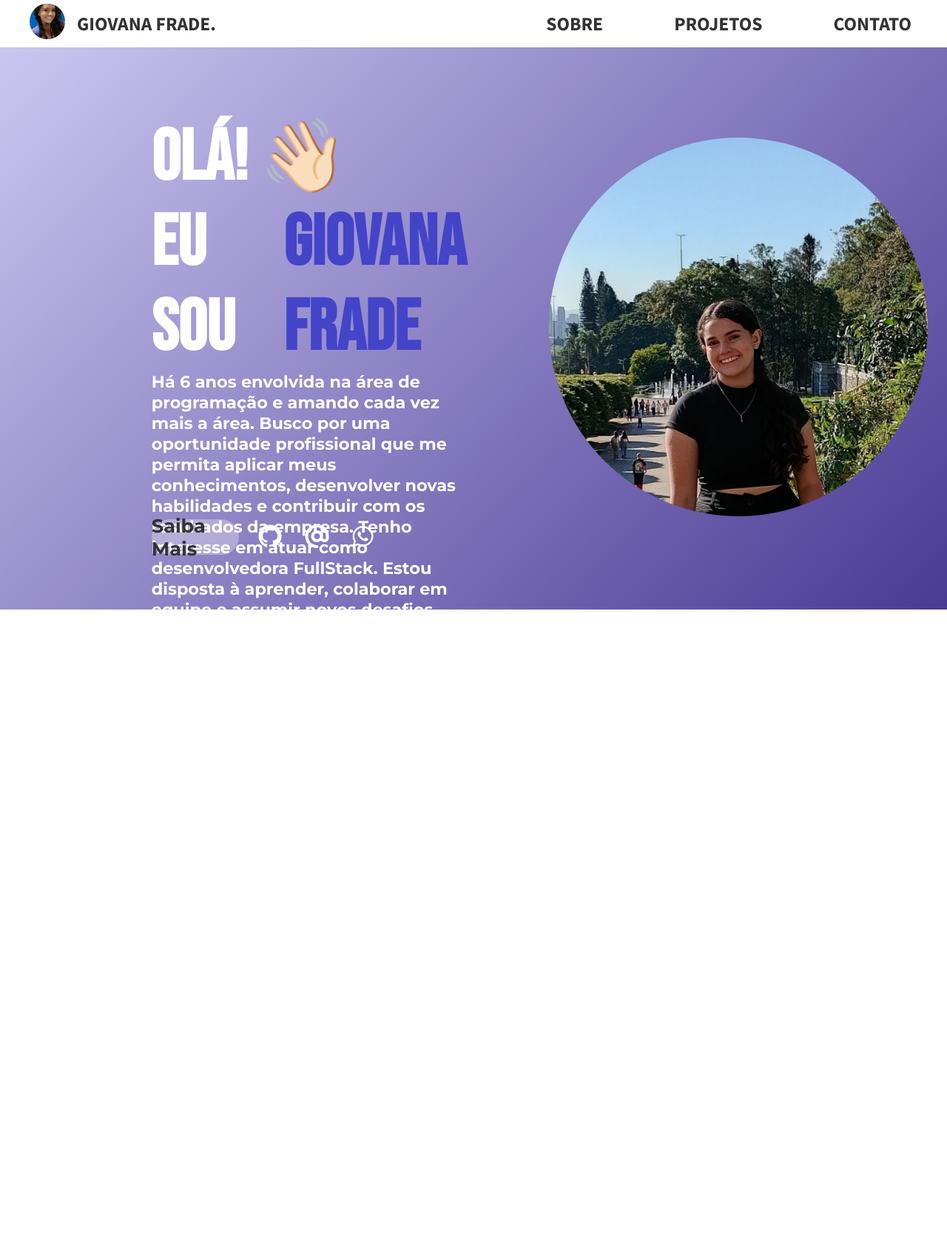
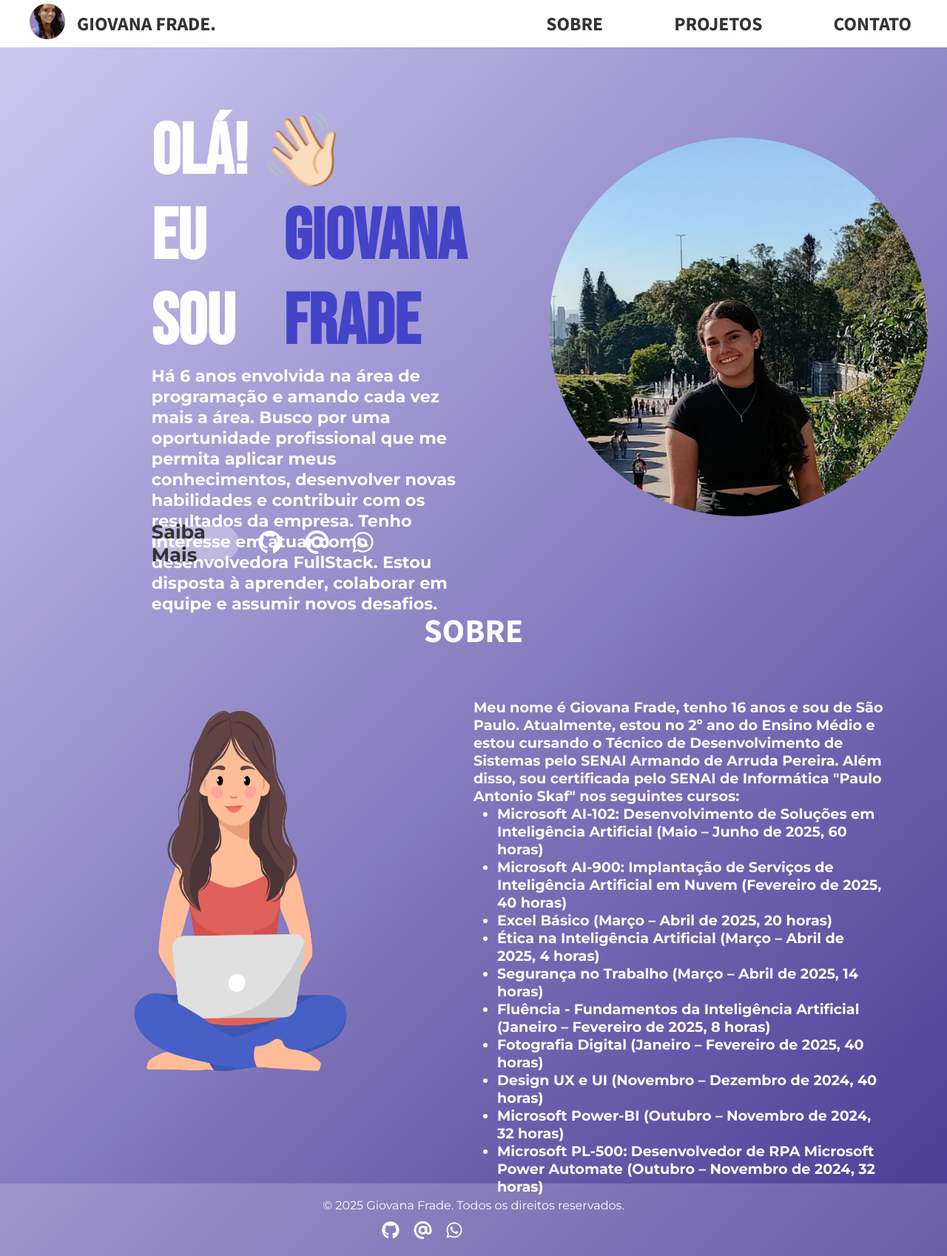
Before and after one commit to giovanafrade/portfolio, a PHP site: page / in a window 1280 px wide. Shown: the whole page at 74% size. Before the commit the page ends 824 px from the top, so only its background shows below. Run offline with PHP 8.4, Linux system fonts and the light colour scheme; some libraries are stand-ins or nearby versions.

Commit message:
atualizações

```diff
--- a/index.html
+++ b/index.html
@@ -11,6 +11,7 @@
         <link href="https://fonts.googleapis.com/css2?family=Source+Sans+Pro:wght@400;600;700;900&amp;display=swap" rel="stylesheet">
         <link href="https://fonts.googleapis.com/css2?family=Bebas+Neue&display=swap" rel="stylesheet">
         <script src="https://kit.fontawesome.com/167f6b34b8.js" crossorigin="anonymous"></script>
+        <link href="https://cdnjs.cloudflare.com/ajax/libs/font-awesome/6.4.0/css/all.min.css" rel="stylesheet">
     </head>
     <body>
         <header class="header">
@@ -22,16 +23,15 @@
             <div class="nav-header">
                 <ul>
                     <li>
-                        <a href="index.html#sobre">Sobre</a>
+                        <a href="index.html#sobre" id="sobre-header">Sobre</a>
                     </li>
                     <li>
-                        <a href="index.html#projetos">Projetos</a>
+                        <a href="index.html#projetos" id="projetos-header">Projetos</a>
                     </li>
                     <li>
-                        <a href="index.html#contato">Contato</a>
+                        <a href="index.html#contato" id="contato-header">Contato</a>
                     </li>
                 </ul>
-
             </div>
         </header>
         <div class="home" id="home">
@@ -62,9 +62,55 @@
                 </div>
             </div>
             <div class="img-home-main">
-                <img src="media/fotogiovana.jpeg" class="img-home"/>
+                <div class="box">
+                    <img src="media/fotogiovana.jpeg" class="img-home"/>
+                </div>
             </div>
         </div>
+        <div id="sobre">
+            <h1>sobre</h1>
+            <div class="tela-sobre">
+                <div class="foto-sobre">
+                    <img src="media/mulher.png">
+                </div>
+                <div class="texto-sobre">
+                    <p>Meu nome é Giovana Frade, tenho 16 anos e sou de São Paulo. Atualmente, estou no 2º ano do Ensino Médio e estou cursando o Técnico de Desenvolvimento de Sistemas pelo SENAI Armando de Arruda Pereira. Além disso, sou certificada pelo SENAI de Informática "Paulo Antonio Skaf" nos seguintes cursos: </p>
+                    <ul>
+                        <li>Microsoft AI-102: Desenvolvimento de Soluções em Inteligência Artificial (Maio – Junho de 2025, 60 horas)</li>
+                        <li>Microsoft AI-900: Implantação de Serviços de Inteligência Artificial em Nuvem (Fevereiro de 2025, 40 horas)</li>
+                        <li>Excel Básico (Março – Abril de 2025, 20 horas)</li>
+                        <li>Ética na Inteligência Artificial (Março – Abril de 2025, 4 horas) </li>
+                        <li>Segurança no Trabalho (Março – Abril de 2025, 14 horas)</li>
+                        <li>Fluência - Fundamentos da Inteligência Artificial (Janeiro – Fevereiro de 2025, 8 horas)</li>
+                        <li>Fotografia Digital (Janeiro – Fevereiro de 2025, 40 horas)</li>
+                        <li>Design UX e UI (Novembro – Dezembro de 2024, 40 horas)</li>
+                        <li>Microsoft Power-BI (Outubro – Novembro de 2024, 32 horas)</li>
+                        <li>Microsoft PL-500: Desenvolvedor de RPA Microsoft Power Automate (Outubro – Novembro de 2024, 32 horas)</li>
+                    </ul>
+                    <p></p>
+                </div>
+            </div>
+        </div>
+        <footer class="footer">
+            <div class="container">
+            <div class="row align-items-center">
+                <div class="col-md-6 text-center text-md-start mb-3 mb-md-0">
+                <p class="mb-0">&copy; 2025 Giovana Frade. Todos os direitos reservados.</p>
+                </div>
 
+                <div class="col-md-6 text-center text-md-end">
+                <div class="social-icons">
+                    <a href="https://github.com/giovanafrade" target="_blank"><i class="fa-brands fa-github" id="github"></i></a>
+                    <a href="mailto:13gialves@gmail.com" target="_blank"><i class="fa-solid fa-at" id="email"></i></a>
+                    <a href="https://wa.me/5511957150430?text=Ol%C3%A1!" target="_blank"><i class="fa-brands fa-whatsapp" id="whatsapp"></i></a>
+                    <!-- <a href="#" aria-label="Facebook"><i class="fab fa-facebook"></i></a>
+                    <a href="#" aria-label="Twitter"><i class="fab fa-twitter"></i></a>
+                    <a href="#" aria-label="Instagram"><i class="fab fa-instagram"></i></a>
+                    <a href="#" aria-label="LinkedIn"><i class="fab fa-linkedin"></i></a> -->
+                </div>
+                </div>
+            </div>
+            </div>
+        </footer>
     </body>
 </html>
--- a/style.css
+++ b/style.css
@@ -46,10 +46,13 @@
   align-content: center;
   border-radius: 50px;
   margin-left: 1.5rem;
-  background: #0062b9;
+  background: #9884bd;
 }
 .nome-logo-header{
   align-items: center;
+}
+.nome-logo-header:hover{
+  color: #493a94;
 }
 .nav-header{
   align-items: center;
@@ -71,6 +74,15 @@
    padding: 2.2rem 3rem;
    color: #333;
   }
+}
+#sobre-header:hover{
+  color: #493a94;
+}
+#projetos-header:hover{
+  color: #493a94;
+}
+#contato-header:hover{
+  color: #493a94;
 }
 /* Home */
 .home{
@@ -147,9 +159,7 @@
 }
 .sobre{
   display: flex;
-  justify-content: center;
-  align-content: center;
-  align-items: center;
+  margin-top: 3%;
 }
 .sobre-home{
   width: 30%;
@@ -214,3 +224,90 @@
   align-items: center;
   border-radius: 50%;
 }
+/* Sobre*/
+#sobre{
+  h1{
+    display: flex;
+    align-content: center;
+    justify-content: center;
+    color: #ffffff;
+    text-decoration: none;
+    font-family: 'Source Sans Pro';
+    font-weight: bold;
+    text-transform: uppercase;
+    font-size: 2.8rem;
+  }
+}
+.tela-sobre{
+  width: 100%;
+  height: 90vh;
+  display: flex;
+}
+.foto-sobre{
+  width: 50%;
+  img{
+    margin-left: 25%;
+    margin-top: 10%;
+    display: flex;
+    justify-content: center;
+    align-content: center;
+    width: 50%;
+    height: 70%
+  }
+}
+.texto-sobre{
+  width: 50%;
+  margin-top: 5%;
+  p{
+    width: 90%;
+    word-break: normal;
+    color: #ffffff;
+    text-decoration: none;
+    font-family: "Montserrat", sans-serif;
+    font-weight: bold;
+    font-size: 1.2rem;
+  }
+  ul{
+    margin-left: 5%;
+    width: 82%;
+  }
+  li{
+    word-break: normal;
+    font-family: "Montserrat", sans-serif;
+    font-weight: bold;
+    font-size: 1.2rem;
+    color: #ffffff;
+  }
+}
+
+
+
+
+/* Footer */
+.footer {
+  background-color: #ffffff30;
+  padding: 20px;
+  display: flex;
+  justify-content: center;
+  align-content: center;
+  color: #ffffff;
+  font-family: "Montserrat", sans-serif;
+}
+.social-icons {
+  padding-top: 10px;
+  display: flex;
+  justify-content: center;
+  align-self: center;
+  justify-items: center;
+  margin-left: 70px;
+  a{
+    color: #ffffff;
+    font-size: 1.5rem;
+    margin: 0 10px;
+    transition: color 0.3s ease;
+  }
+}
+
+.col-md-6 {
+  display: flex;
+}
```
Also changed, not shown: media/mulher.png (added), 1 other file.
